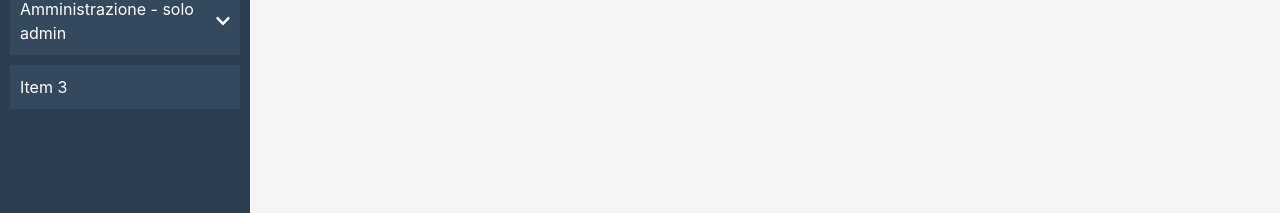
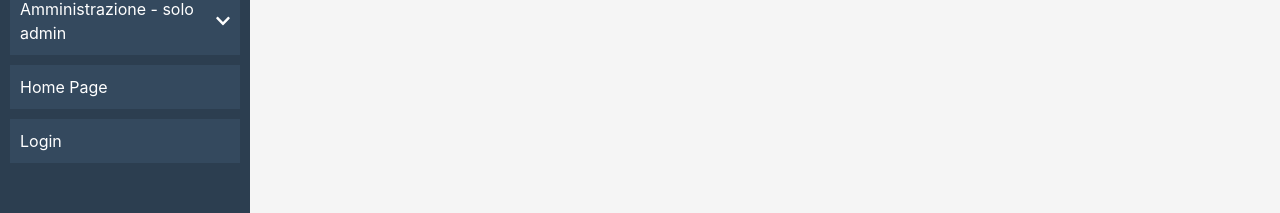
Before and after one commit to slecca9700vvf/gestione_richieste, a React (Create React App) app: page / in a window 1280 px wide. Shown: the part 507-720 px from the top of the page. Built offline with nearby package versions, Linux system fonts and the light colour scheme.

Commit message:
Dynamic menu

```diff
--- a/src/API-Labels/defaultMenu.json
+++ b/src/API-Labels/defaultMenu.json
@@ -25,6 +25,7 @@
                 { "titolo": "", "url": "https://example.com/subitem2-2" }
             ]
         },
-        { "titolo": "Item 3", "url": "https://example.com/item3" }
+        { "titolo": "Home Page", "url": "/" },
+        { "titolo": "Login", "url": "/login" }
     ]
 }
--- a/src/Components/UI/Sidebar/Sidebar.tsx
+++ b/src/Components/UI/Sidebar/Sidebar.tsx
@@ -58,7 +58,7 @@ function SidebarItem ( item:any ) {
           )}
           {item.sottovoci && (isOpen ? <FaChevronUp /> : <FaChevronDown />)}
         </div>
-        {isOpen && item.subItems && (
+        {isOpen && item.sottovoci && (
           <div className="subitem-container">
             {item.sottovoci.map((subItem:any, index:any) => (
               <SubItem key={index} subItem={subItem} />
@@ -71,9 +71,10 @@ function SidebarItem ( item:any ) {
 
 // Componente per ogni voce del sotto-menu
 function SubItem(subItem:any) {
+  subItem = subItem.subItem;
   return (
     <div className="subitem">
-      <a className="item-link" href={subItem.url}>{subItem.title}</a>
+      <a className="item-link" href={subItem.url}>{subItem.titolo}</a>
     </div>
   );
 };
```
